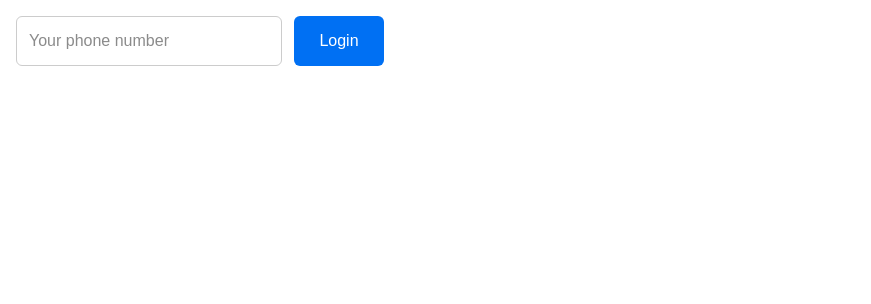
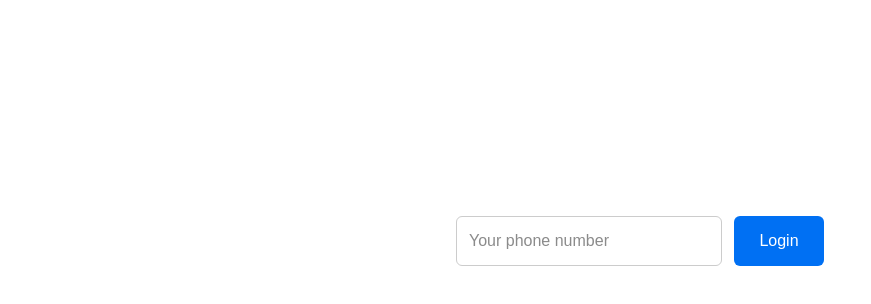
Before and after one commit to Puriahn/auth_task, a Next.js app: page /auth in a window 1280 px wide. Shown: the top 304 px of the page, without its empty margins (0-871 px from the left). Built offline with nearby package versions, Linux system fonts and the light colour scheme.

Commit message:
css changes

```diff
--- a/app/styles/style.module.scss
+++ b/app/styles/style.module.scss
@@ -5,7 +5,8 @@
     gap: 12px;
     width: 100%;
     max-width: 400px;
-    margin: 200 auto 20px;
+    margin: 200px auto;
+    margin-bottom: 10px;
     padding: 16px;
 
     @media (min-width: 600px) {
```
